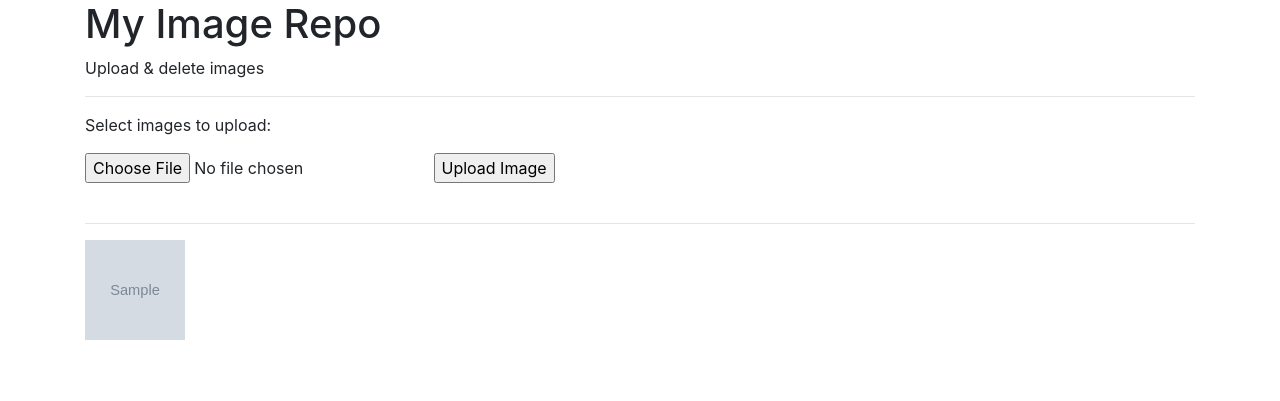
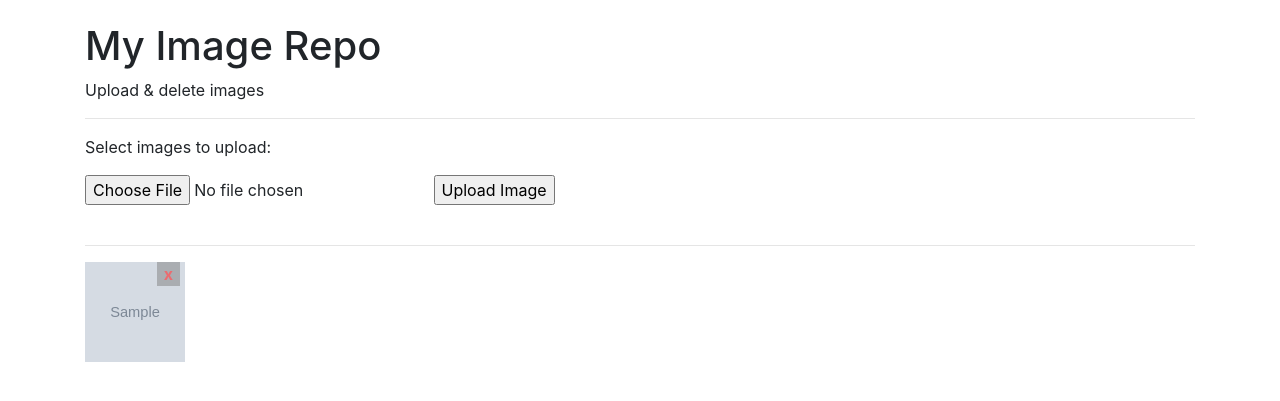
Before and after one commit to sysani/image-repository, a Flask app: template templates/index.html in a window 1280 px wide. Shown: the top 401 px of the page. Run offline with Flask 2, Linux system fonts and the light colour scheme; the template is opened without the code that fills it: most values are stand-ins (such as "Sample title", 1, 10 or a date in 2020); grey boxes marked "Sample" are stand-in pictures; some libraries are stand-ins or nearby versions.

Commit message:
adding delete functionality & css

```diff
--- a/app.py
+++ b/app.py
@@ -14,6 +14,13 @@ app.config['UPLOAD_FOLDER'] = UPLOAD_FOLDER
 
 def allowed_file(filename):
     return '.' in filename and filename.rsplit('.', 1)[1].lower() in ALLOWED_EXTENSIONS
+
+#delete image
+@app.route('/delete/<filename>')
+def delete(filename):
+    file_path = os.path.join(app.config['UPLOAD_FOLDER'], filename)
+    os.remove(file_path)
+    return redirect(url_for('index'))
 
 @app.route("/", methods=['POST','GET'])
 def index():
--- a/static/main.css
+++ b/static/main.css
@@ -0,0 +1,31 @@
+h1 {
+    padding: 2% 0 0 0;
+  }
+
+  a, a:hover {
+    text-decoration: none;
+    color: red;
+  }
+
+  img:hover {
+    opacity: 0.5;
+  }
+
+  .img_container {
+    position: relative;
+  }
+
+  .delete {
+    font-weight: bold;
+    size: 12px;
+    position: absolute;
+    right: 5px;
+    padding: 0px 7px;
+    opacity: 50%;
+    background-color: grey;
+  }
+
+  .delete:hover {
+    background: black;
+    opacity: 80%;
+  }
--- a/templates/index.html
+++ b/templates/index.html
@@ -3,7 +3,7 @@
     <title>Image Repo</title>
     <head>
         <link rel="stylesheet" href="https://stackpath.bootstrapcdn.com/bootstrap/4.5.0/css/bootstrap.min.css" integrity="sha384-9aIt2nRpC12Uk9gS9baDl411NQApFmC26EwAOH8WgZl5MYYxFfc+NcPb1dKGj7Sk" crossorigin="anonymous">
-        <link rel="stylesheet" href="../static/main.css">
+        <link rel="stylesheet" href="/static/main.css">
     </head>
 
     <body>
@@ -34,6 +34,7 @@
             {% for img in imgs %}
                 <span class="img_container">
                     <a href=/static/imgs/{{img}}><img src='/static/imgs/{{img}}' width=100 height=100/></a>
+                    <a class="delete" href="{{url_for('delete', filename=img)}}">x</a>
                 </span>
             {% endfor %}
 
```
